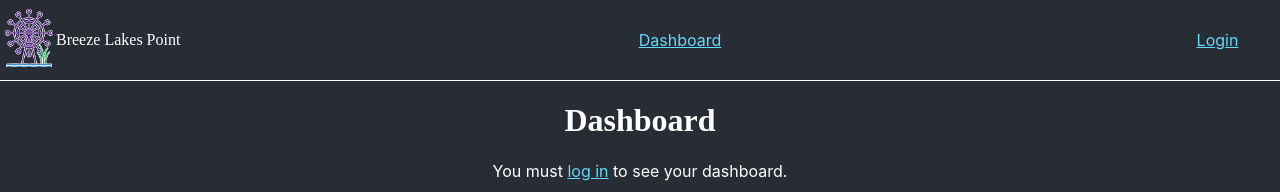
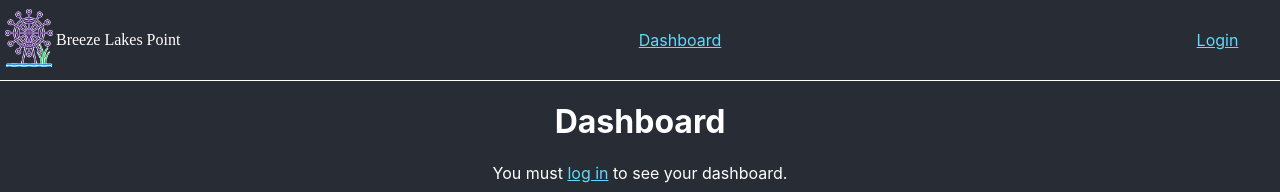
Before and after one commit to kristenkinnearohlmann/breeze-lakes-point-frontend, a React (Create React App) app: page /home in a window 1280 px wide. Shown: the top 192 px of the page. Built offline with nearby package versions, Linux system fonts and the light colour scheme; a web font is replaced by a local one.

Commit message:
Removed title style from dashboard

```diff
--- a/src/components/Dashboard.js
+++ b/src/components/Dashboard.js
@@ -17,7 +17,7 @@ class Dashboard extends Component {
 
         return (
             <div>
-                <h1 className="title">Dashboard</h1>
+                <h1>Dashboard</h1>
                 {displayItems()}
                 <ul>
                     <li>Applicant</li>
```
